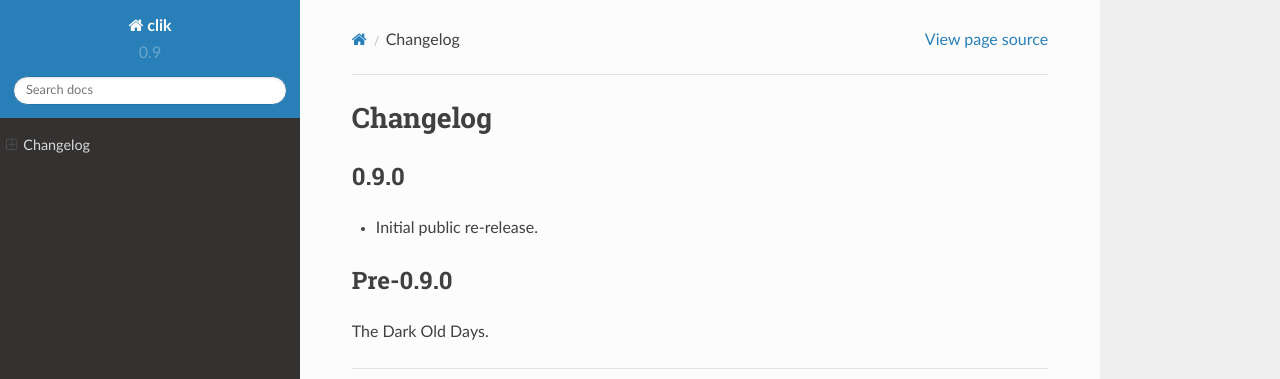
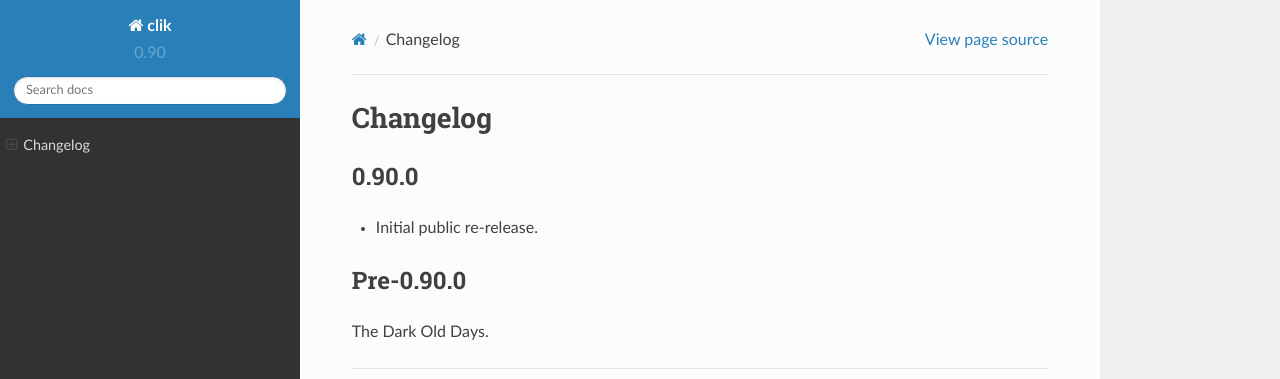
Before and after one commit to decafjoe/clik, a Sphinx documentation site: the page built from doc/changelog.rst, in a window 1280 px wide. Shown: the top 379 px of the page. Built offline with Sphinx 7.4.7 and the Read the Docs theme 2.0.0, drawn with Linux system fonts in a browser that asks for light colours.

Commit message:
Bumps version to 0.90.0.

```diff
--- a/doc/changelog.rst
+++ b/doc/changelog.rst
@@ -4,13 +4,13 @@
 ===========
 
 
-0.9.0
-=====
+0.90.0
+======
 
 * Initial public re-release.
 
 
-Pre-0.9.0
-=========
+Pre-0.90.0
+==========
 
 The Dark Old Days.
--- a/doc/conf.py
+++ b/doc/conf.py
@@ -23,8 +23,8 @@ sys.path.insert(0, src_path)
 project = u'clik'
 copyright = u'2009-2017, Joe Joyce'
 author = u'Joe Joyce'
-version = u'0.9'
-release = u'0.9.0'
+version = u'0.90'
+release = u'0.90.0'
 
 # Paths
 exclude_patterns = ['_build', 'Thumbs.db', '.DS_Store']
--- a/setup.py
+++ b/setup.py
@@ -12,7 +12,7 @@ from setuptools import find_packages, setup
 
 
 name = 'clik'
-version = '0.9.0'
+version = '0.90.0'
 
 requires = ()
 if sys.version_info[0] == 2 and sys.version_info[1] == 6:
--- a/src/clik/__init__.py
+++ b/src/clik/__init__.py
@@ -6,7 +6,7 @@ The command line interface kit.
 :copyright: Copyright (c) Joe Joyce, 2009-2017.
 :license: BSD
 """
-__version__ = '0.9.0'
+__version__ = '0.90.0'
 
 
 from clik.app import app  # noqa: F401
```
